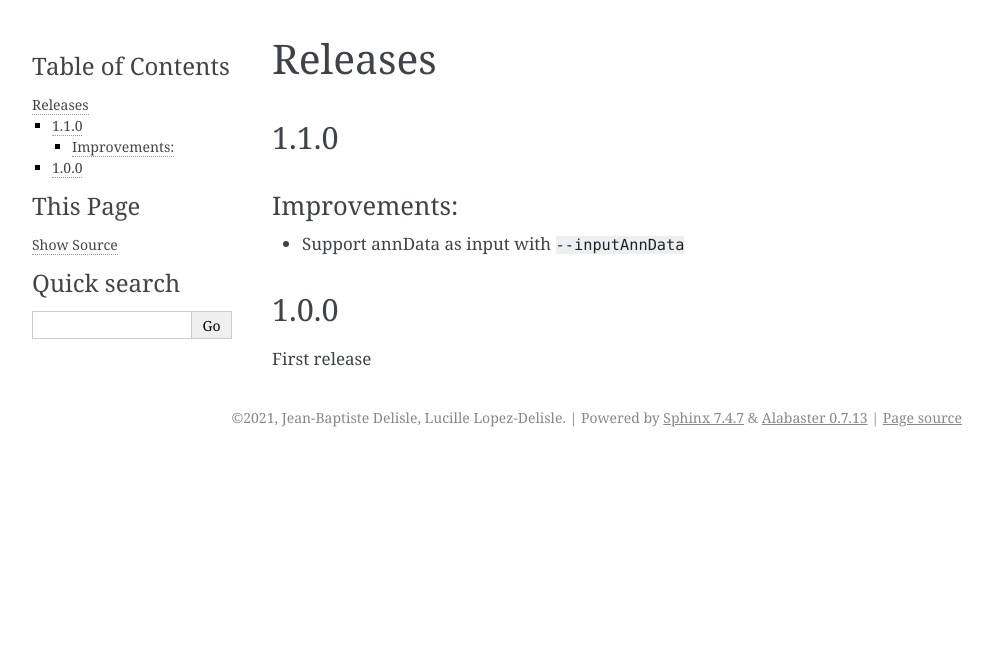
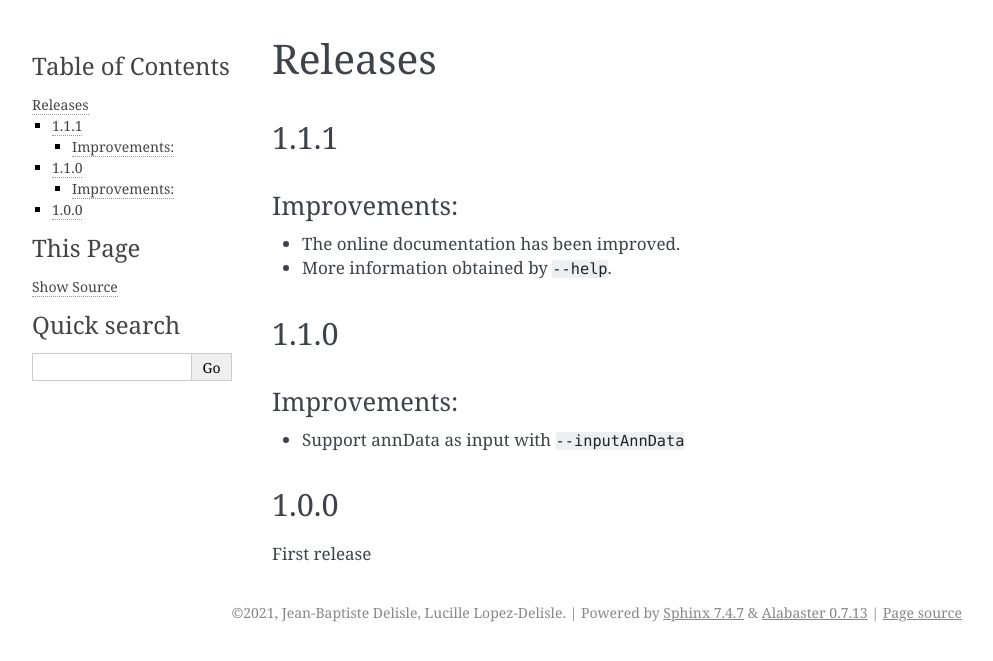
Before and after one commit to lldelisle/baredSC, a Sphinx documentation site: the page built from docs/content/releases.rst, in a window 1280 px wide. Shown: the top 661 px of the page, without its empty margins (148-1141 px from the left). Built offline with Sphinx 7.4.7, drawn with Linux system fonts in a browser that asks for light colours.

Commit message:
update the release doc

```diff
--- a/docs/content/releases.rst
+++ b/docs/content/releases.rst
@@ -1,5 +1,16 @@
 Releases
 ========
+
+1.1.1
+-----
+
+Improvements:
+^^^^^^^^^^^^^
+
+- The online documentation has been improved.
+
+- More information obtained by ``--help``.
+
 
 1.1.0
 -----
```
